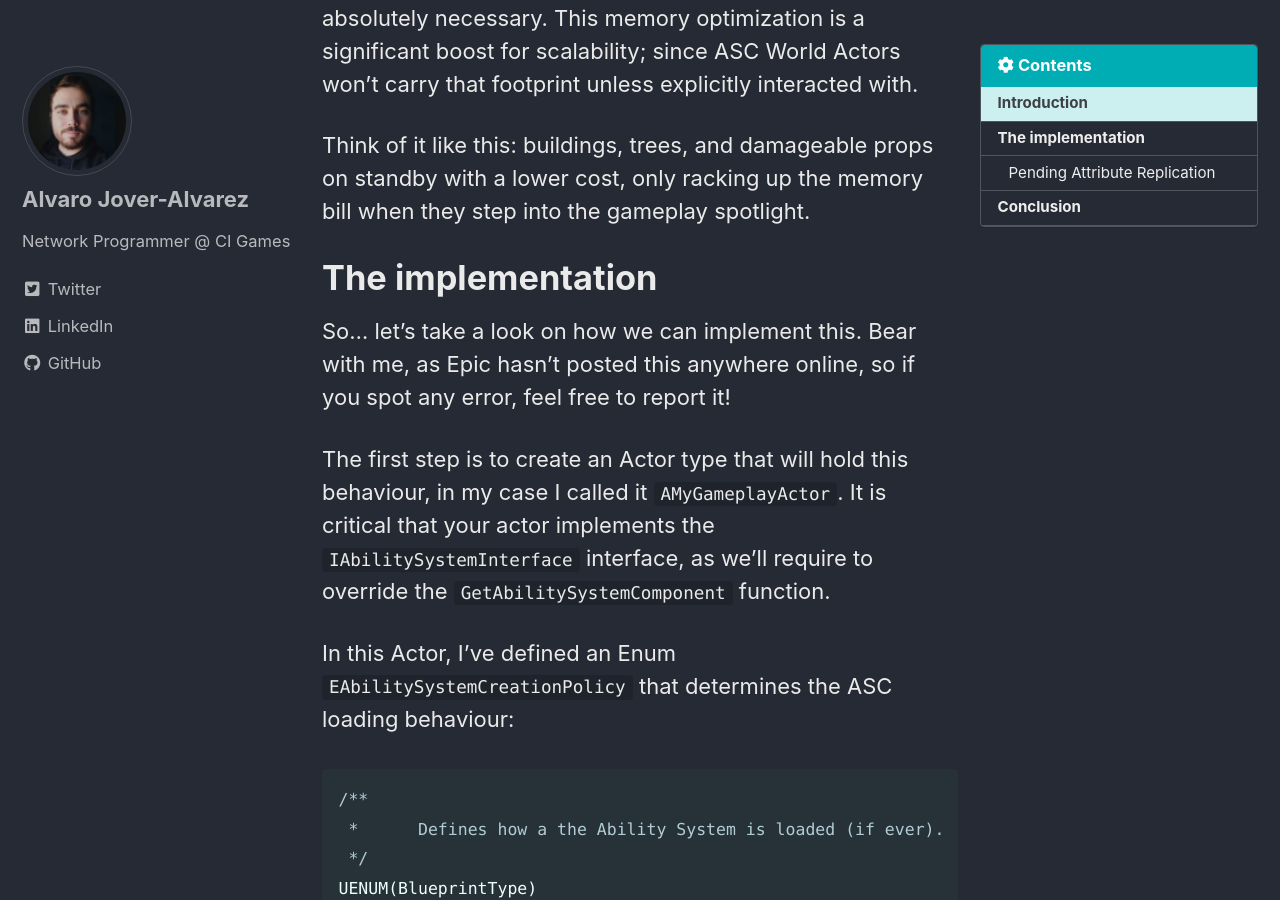
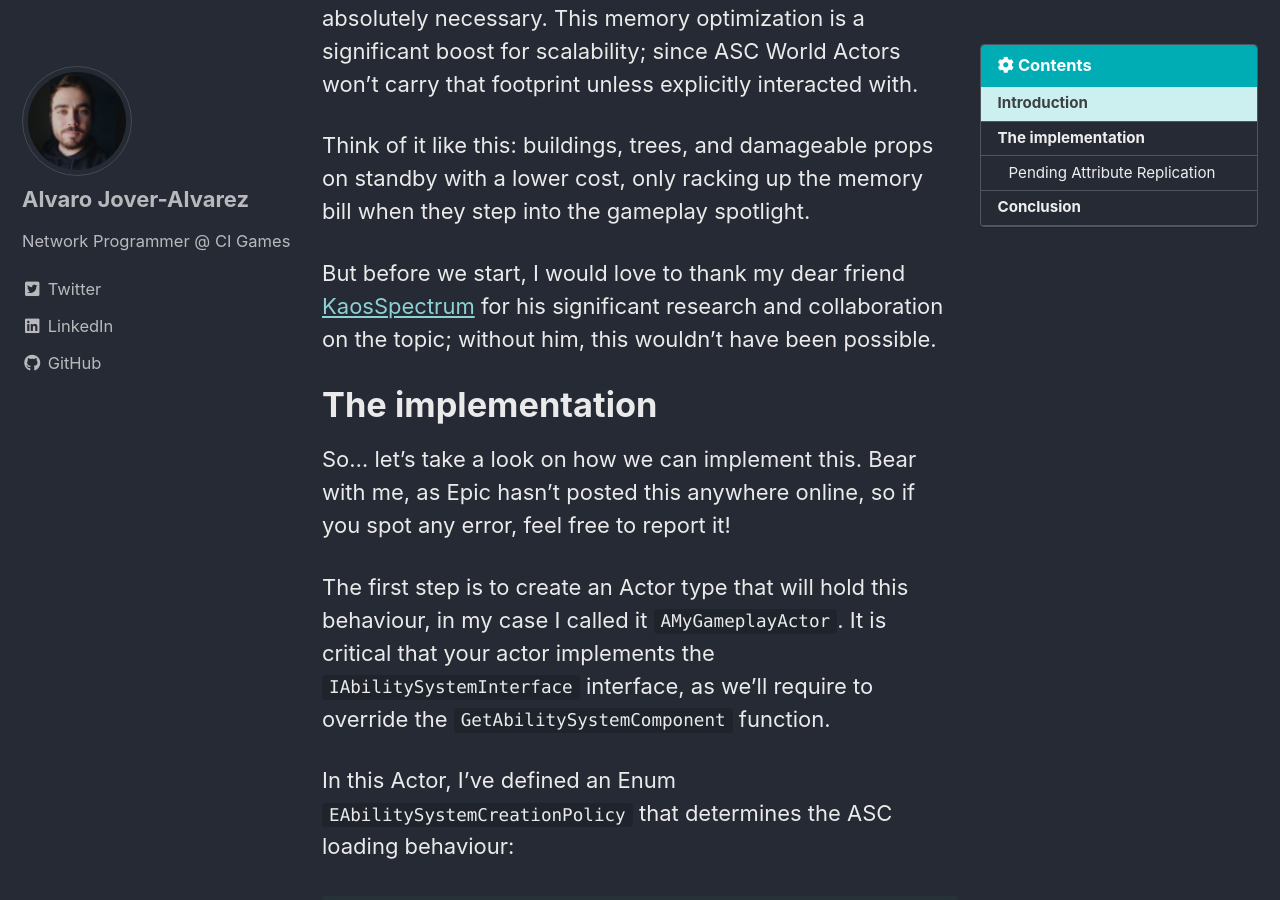
Before and after one commit to vorixo/devtricks, a Jekyll site: the page built from _posts/2023-11-10-lazy-loading-asc.md, in a window 1280 px wide and 900 px high, scrolled down 804 px. Built offline with Jekyll 4.4.1, drawn with Linux system fonts in a browser that asks for light colours; cached includes are drawn as plain includes.

Commit message:
[UPD] Adding Kaos credits (sorry fella)

```diff
--- a/_posts/2023-11-10-lazy-loading-asc.md
+++ b/_posts/2023-11-10-lazy-loading-asc.md
@@ -23,6 +23,8 @@ The Ability System Component (ASC) can be a bit resource-intensive, especially w
 Taking a cue from Epic and the insights shared by Tranek in the excellent [GASDocumentation](https://github.com/tranek/GASDocumentation#optimizations-asclazyloading), Fortnite adopts a smart approach. They lazily load their ASCs in their World Actors just when they're needed, dodging the memory hit until it's absolutely necessary. This memory optimization is a significant boost for scalability; since ASC World Actors won't carry that footprint unless explicitly interacted with.
 
 Think of it like this: buildings, trees, and damageable props on standby with a lower cost, only racking up the memory bill when they step into the gameplay spotlight.
+
+But before we start, I would love to thank my dear friend [KaosSpectrum](https://www.thegames.dev/) for his significant research and collaboration on the topic; without him, this wouldn't have been possible.
 
 # The implementation
 
```
